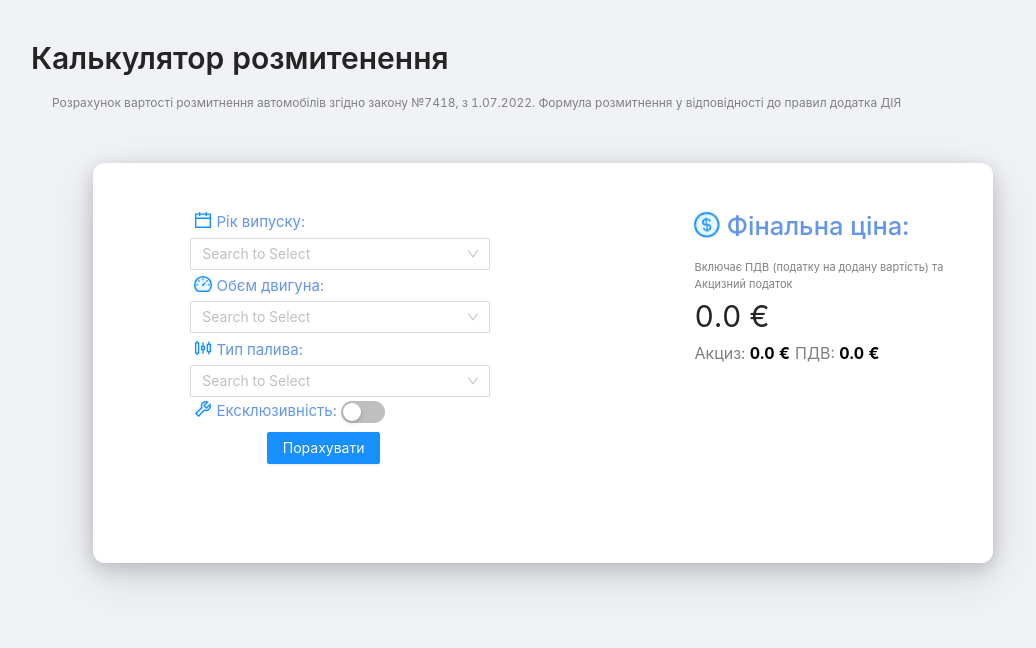
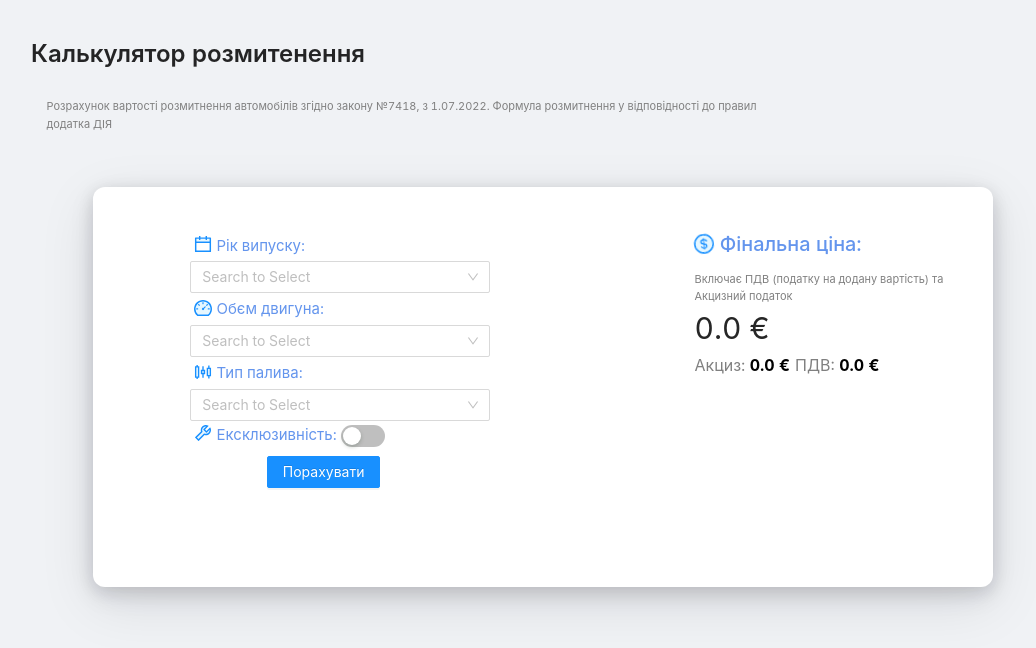
Before and after one commit to intercode-io/tax-calculator, a Next.js app: page / in a window 1280 px wide. Shown: the top 648 px of the page, without its empty margins (97-1133 px from the left). Built offline with nearby package versions, Linux system fonts and the light colour scheme.

Commit message:
adding seo and footer component

```diff
--- a/components/CustomHeader.js
+++ b/components/CustomHeader.js
@@ -6,12 +6,12 @@ const {Title} = Typography;
 const CustomHeader = () => {
     return (
         <Row>
-            <Col span={22} style={{padding: "3% 0 0 10%", display: "flex", flexWrap: "wrap", flexDirection: "column"}}>
-                <Title level={2}>Калькулятор розмитенення</Title>
+            <Col style={{padding: "3% 0 0 10%", display: "flex", flexWrap: "wrap", flexDirection: "column"}}>
+                <Title level={3}>Калькулятор розмитенення</Title>
                 <p style={{
-                    fontSize: "12px",
+                    margin: "2% 2%",
+                    fontSize: "11px",
                     color: "gray",
-                    paddingLeft: "2%"
                 }}>
                     Розрахунок вартості розмитнення автомобілів згідно закону №7418, з 1.07.2022. Формула розмитнення у
                     відповідності до правил додатка ДІЯ
--- a/components/MainLayout.js
+++ b/components/MainLayout.js
@@ -1,6 +1,7 @@
 import React from 'react';
 import CustomHeader from "./CustomHeader";
 import {Layout} from "antd";
+import CustomFooter from "./CustomFooter";
 
 const {Content} = Layout;
 
@@ -11,6 +12,7 @@ const MainLayout = ({children}) => {
             <Content>
                 <main>{children}</main>
             </Content>
+            <CustomFooter/>
         </Layout>
     );
 };
--- a/package.json
+++ b/package.json
@@ -12,8 +12,10 @@
     "@ant-design/icons": "^4.7.0",
     "antd": "^4.21.3",
     "next": "12.1.6",
+    "next-seo": "^5.4.0",
     "react": "18.2.0",
-    "react-dom": "18.2.0"
+    "react-dom": "18.2.0",
+    "react-helmet": "^6.1.0"
   },
   "devDependencies": {
     "eslint": "8.18.0",
--- a/pages/_app.js
+++ b/pages/_app.js
@@ -1,10 +1,18 @@
 import 'antd/dist/antd.css';
 import MainLayout from "../components/MainLayout";
 
+import {DefaultSeo} from "next-seo";
+import SEO from "../next-seo.config";
+
 function MyApp({Component, pageProps}) {
-    return <MainLayout>
-        <Component {...pageProps} />
-    </MainLayout>
+    return (
+        <>
+            <DefaultSeo {...SEO}/>
+            <MainLayout>
+                <Component {...pageProps} />
+            </MainLayout>
+        </>
+    )
 }
 
 export default MyApp
--- a/pages/index.js
+++ b/pages/index.js
@@ -1,4 +1,3 @@
-import Head from 'next/head'
 import {useEffect, useState} from "react";
 import {Button, Col, Row, Select, Switch} from "antd";
 import {useInput} from "../hooks/useInput";
@@ -66,12 +65,9 @@ export default function Home() {
 
     return (
         <div>
-            <Head>
-                <title>Калькулятор розмитнення</title>
-            </Head>
             <div style={{display: "flex", justifyContent: "center"}}>
                 <div className={style.cardStyle}>
-                    <div className={style.mainContentBlockCard}>
+                    <section className={style.mainContentBlockCard}>
                         <div className={style.cardGridStyle}>
                             <Row justify="center" style={{marginBottom: 8}}>
                                 <Col span={19} style={{display: "flex", flexDirection: "column"}}>
@@ -145,7 +141,7 @@ export default function Home() {
                                 </span>
                                 </Col>
                             </Row>
-                            <Row justify="center" style={{marginBottom: 8, maxWidth:"100%"}}>
+                            <Row justify="center" style={{marginBottom: 8, maxWidth: "100%"}}>
                                 <Col span={12}>
                                     <Button type="primary" style={{borderRadius: "2px"}} onClick={calculatePrice}>
                                         <span>Порахувати</span>
@@ -174,7 +170,7 @@ export default function Home() {
                                 </Col>
                             </Row>
                         </div>
-                    </div>
+                    </section>
                 </div>
             </div>
         </div>
```
Also changed, not shown: 2 other files (tests, documents, lock files or other folders).
